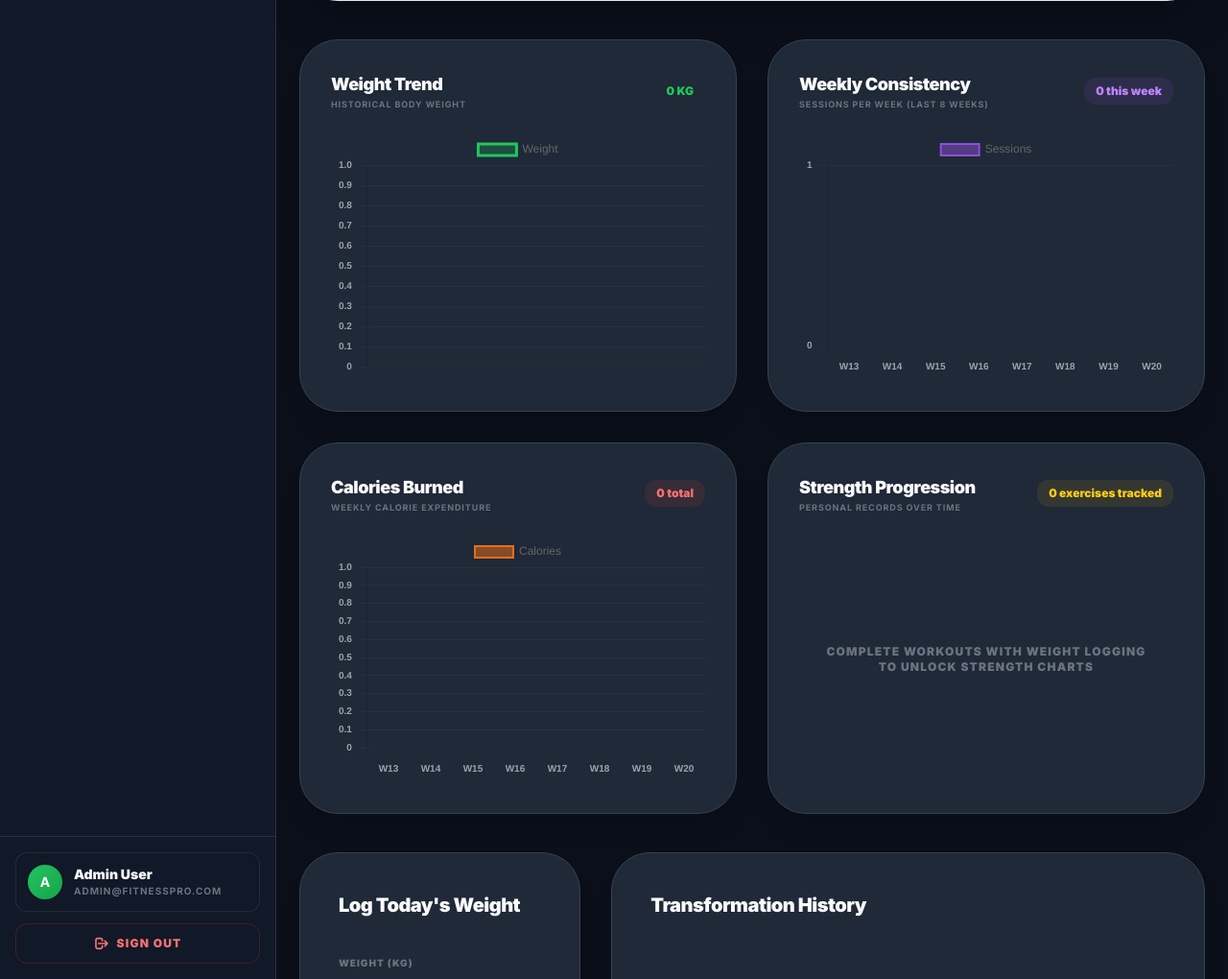
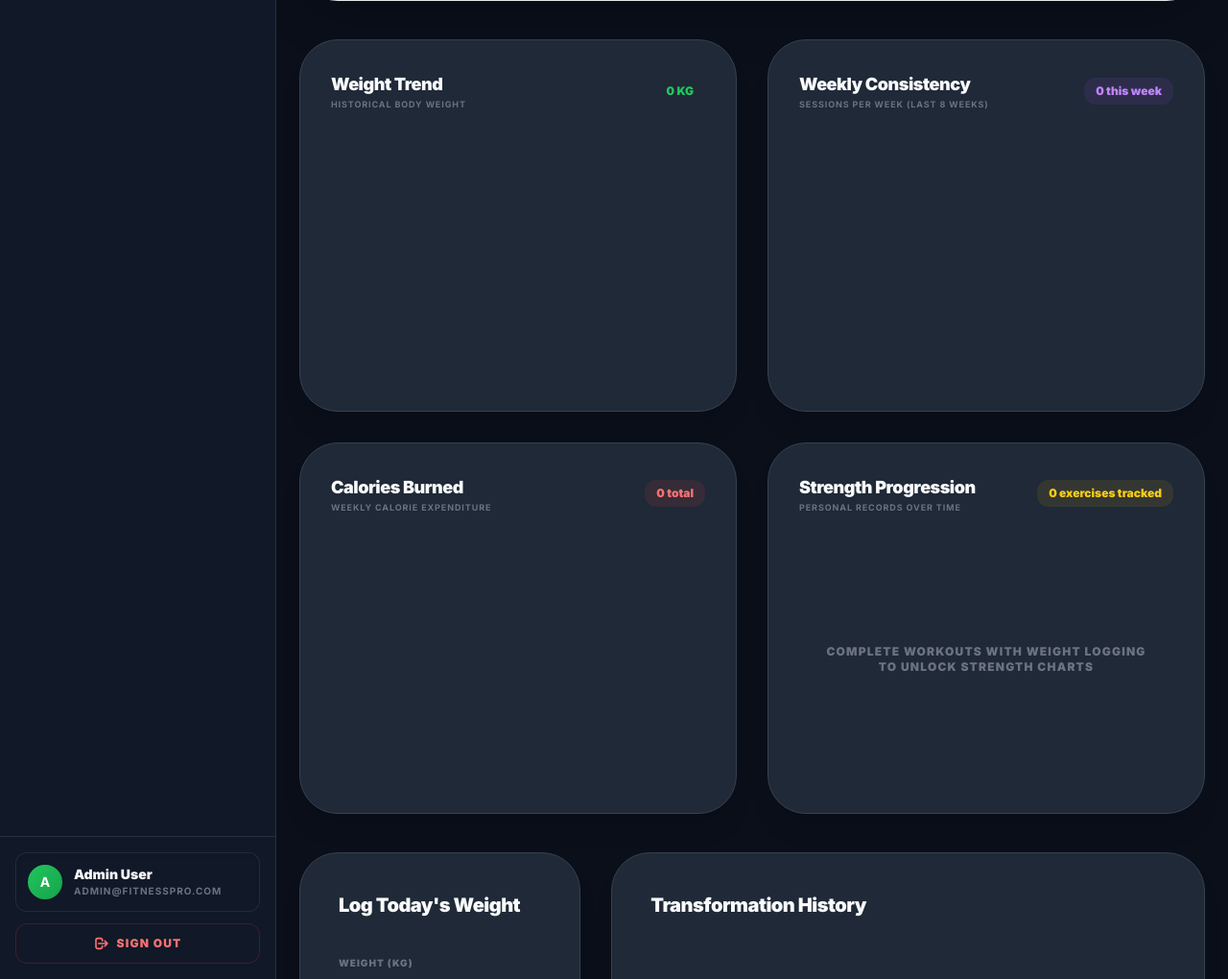
Before and after one commit to Avinash25335/fitness, a Laravel app: page /progress in a window 1280 px wide. Shown: the part 1580-2600 px from the top of the page at 96% size. Run offline with Laravel 12, Linux system fonts and the light colour scheme; a user stored in the database is signed in; data comes from the database, SQL or seed files in the repository; data that the repository does not hold is empty; a map, chart or similar area stays blank; parts of the project's set-up code (start-up, migrations or seed data) failed here and were passed over; some libraries are stand-ins or nearby versions.

Commit message:
fix: Disable Chart.js legend toggle to prevent slash issue

```diff
--- a/resources/views/progress/index.blade.php
+++ b/resources/views/progress/index.blade.php
@@ -366,7 +366,24 @@
 }
 
 document.addEventListener('DOMContentLoaded', function() {
-    const CHART_DEFAULTS = { responsive: true, maintainAspectRatio: false, plugins: { legend: { display: false } } };
+    const CHART_DEFAULTS = {
+        responsive: true,
+        maintainAspectRatio: false,
+        plugins: {
+            legend: {
+                display: true,
+                position: 'top',
+                align: 'end',
+                labels: {
+                    color: tickColor,
+                    font: { size: 10, weight: '900' },
+                    usePointStyle: true,
+                    padding: 20
+                },
+                onClick: (e) => e.stopPropagation() // Disable click-to-hide (prevents slash)
+            }
+        }
+    };
     const gridColor  = window.FitCore.colors.grid();
     const tickColor  = window.FitCore.colors.text();
     const tooltipBg  = window.FitCore.colors.tooltip();
@@ -433,7 +450,7 @@
         new Chart(strCtx, {
             type: 'line',
             data: { labels: allDates, datasets },
-            options: { ...CHART_DEFAULTS, plugins: { legend: { display: true, labels: { color: tickColor, font: { size: 10, weight: '900' }, usePointStyle: true } }, tooltip: { backgroundColor: tooltipBg, titleColor: tickColor, bodyColor: tickColor, padding: 12, cornerRadius: 12 } }, scales: { y: { ...axisStyle, ticks: { ...axisStyle.ticks, callback: v => v + 'kg' } }, x: { ...axisStyle, grid: { display: false } } } }
+            options: { ...CHART_DEFAULTS, plugins: { ...CHART_DEFAULTS.plugins, tooltip: { backgroundColor: tooltipBg, titleColor: tickColor, bodyColor: tickColor, padding: 12, cornerRadius: 12 } }, scales: { y: { ...axisStyle, ticks: { ...axisStyle.ticks, callback: v => v + 'kg' } }, x: { ...axisStyle, grid: { display: false } } } }
         });
     }
     @endif
```
